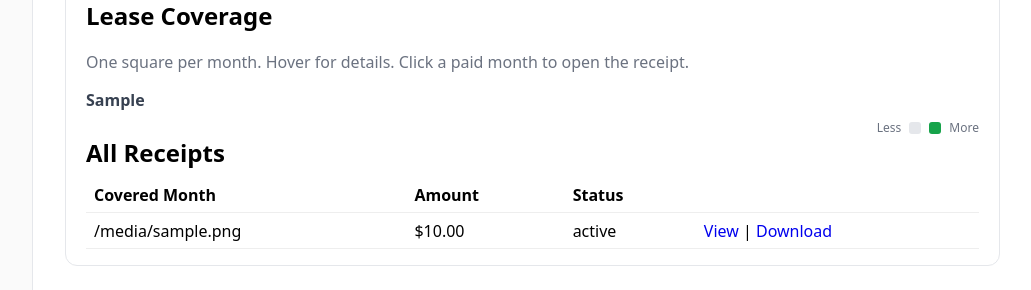
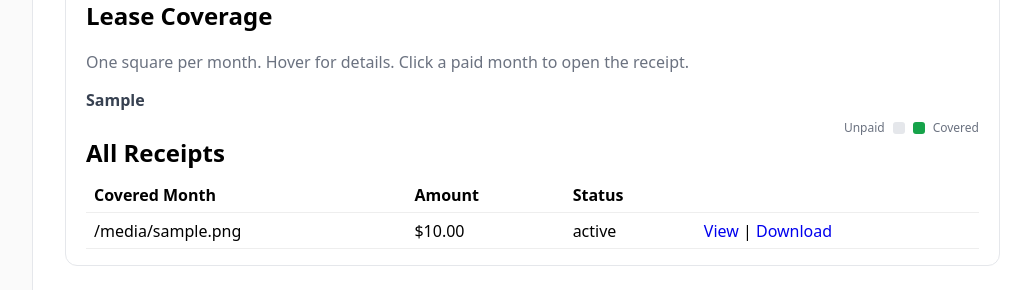
Before and after one commit to EnriqueGalindo/p-fi, a Flask app: template app/templates/rental_admin/tenant_edit.html in a window 1280 px wide. Shown: the part 804-1094 px from the top of the page, without its empty margins (248-1279 px from the left). Run offline with Flask 3, Linux system fonts and the light colour scheme; the template is opened without the code that fills it: most values are stand-ins (such as "Sample title", 1, 10 or a date in 2020).

Commit message:
update labels to unpaid and covered in lease map legend

```diff
--- a/app/templates/rental_admin/tenant_edit.html
+++ b/app/templates/rental_admin/tenant_edit.html
@@ -230,10 +230,10 @@
     </div>
 
     <div class="gh-legend">
-        <span>Less</span>
+        <span>Unpaid</span>
         <i class="gh-dot" style="background:#e5e7eb;"></i>
         <i class="gh-dot" style="background:#16a34a;"></i>
-        <span>More</span>
+        <span>Covered</span>
     </div>
 
     {% else %}
```
